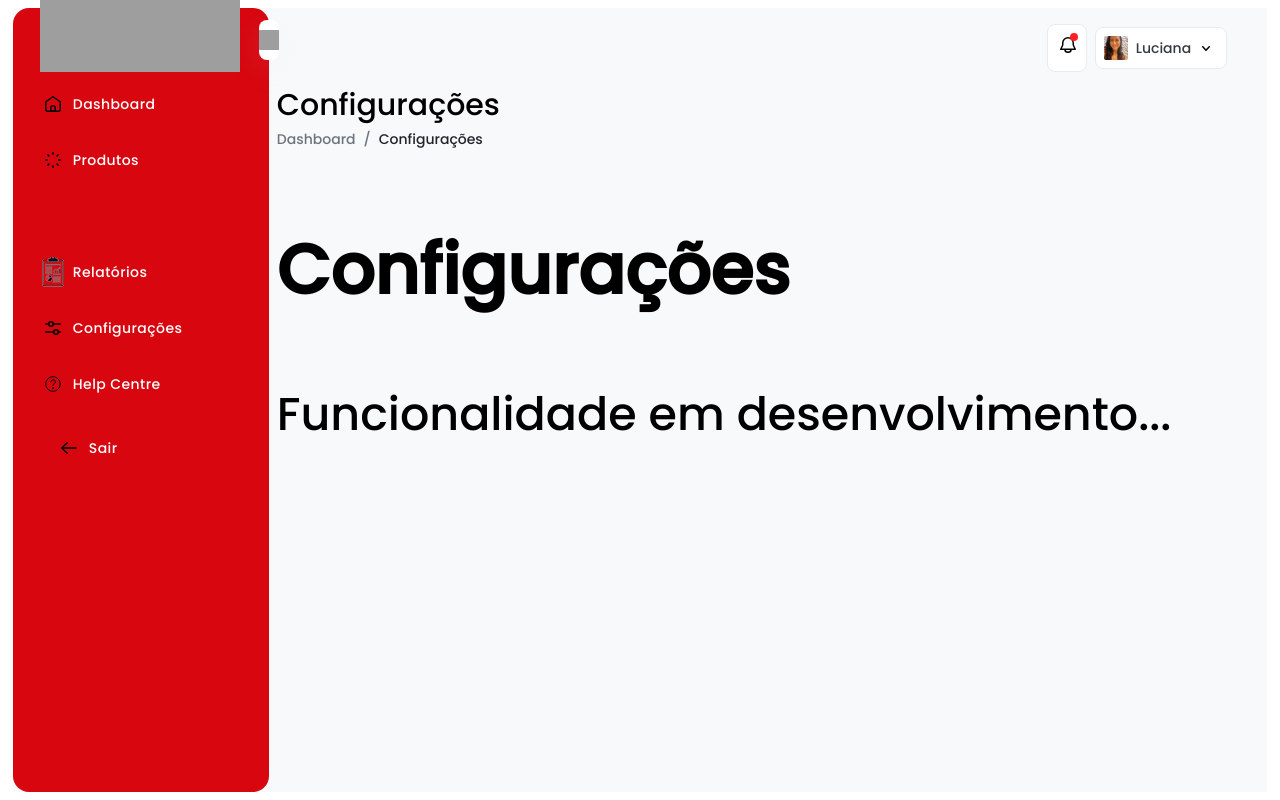
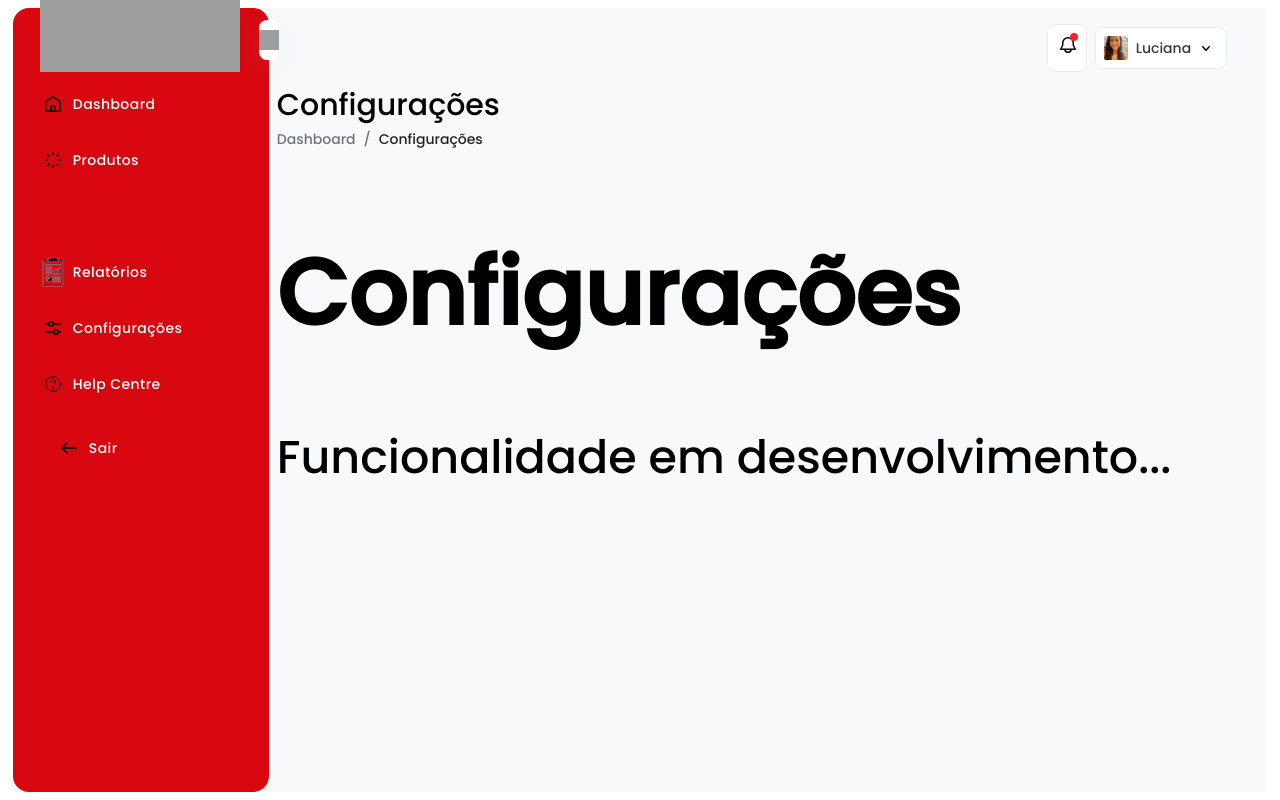
Before and after one commit to lutivix/BelgoEstoqueFSTS, a React (Vite) app in the folder frontend-vite/: page /settings in a window 1280 px wide. Built offline with nearby package versions, Linux system fonts and the light colour scheme.

Commit message:
Frontend apresentação Lu e relatório xlsx

```diff
--- a/frontend-vite/package.json
+++ b/frontend-vite/package.json
@@ -18,11 +18,13 @@
     "axios": "^1.8.4",
     "react": "^18.2.0",
     "react-dom": "^18.2.0",
-    "react-router-dom": "^6.30.0"
+    "react-router-dom": "^6.30.0",
+    "xlsx": "^0.18.5"
   },
   "devDependencies": {
     "@types/react": "^18.2.43",
     "@types/react-dom": "^18.2.17",
+    "@types/xlsx": "^0.0.35",
     "@typescript-eslint/eslint-plugin": "^6.14.0",
     "@typescript-eslint/parser": "^6.14.0",
     "@vitejs/plugin-react": "^4.2.1",
--- a/frontend-vite/src/Pages/Settings.tsx
+++ b/frontend-vite/src/Pages/Settings.tsx
@@ -4,7 +4,7 @@ import Layout from "../components/Layout";
 const Settings = () => (
   <Layout>
     <div className="dashboard">
-      <h2>Configurações</h2>
+      <h1>Configurações</h1>
       <p>Funcionalidade em desenvolvimento...</p>
     </div>
   </Layout>
```
Also changed, not shown: 2 other files (tests, documents, lock files or other folders).
